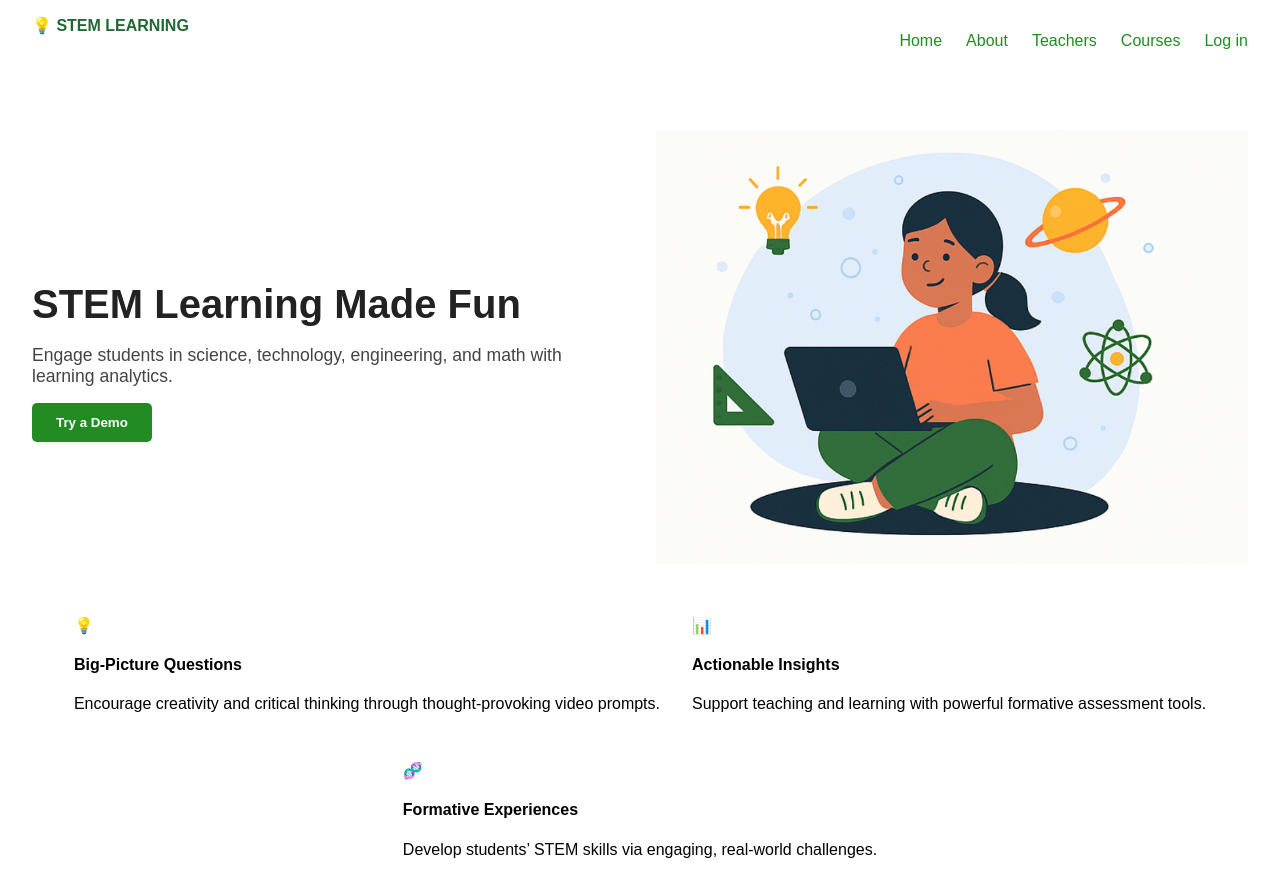
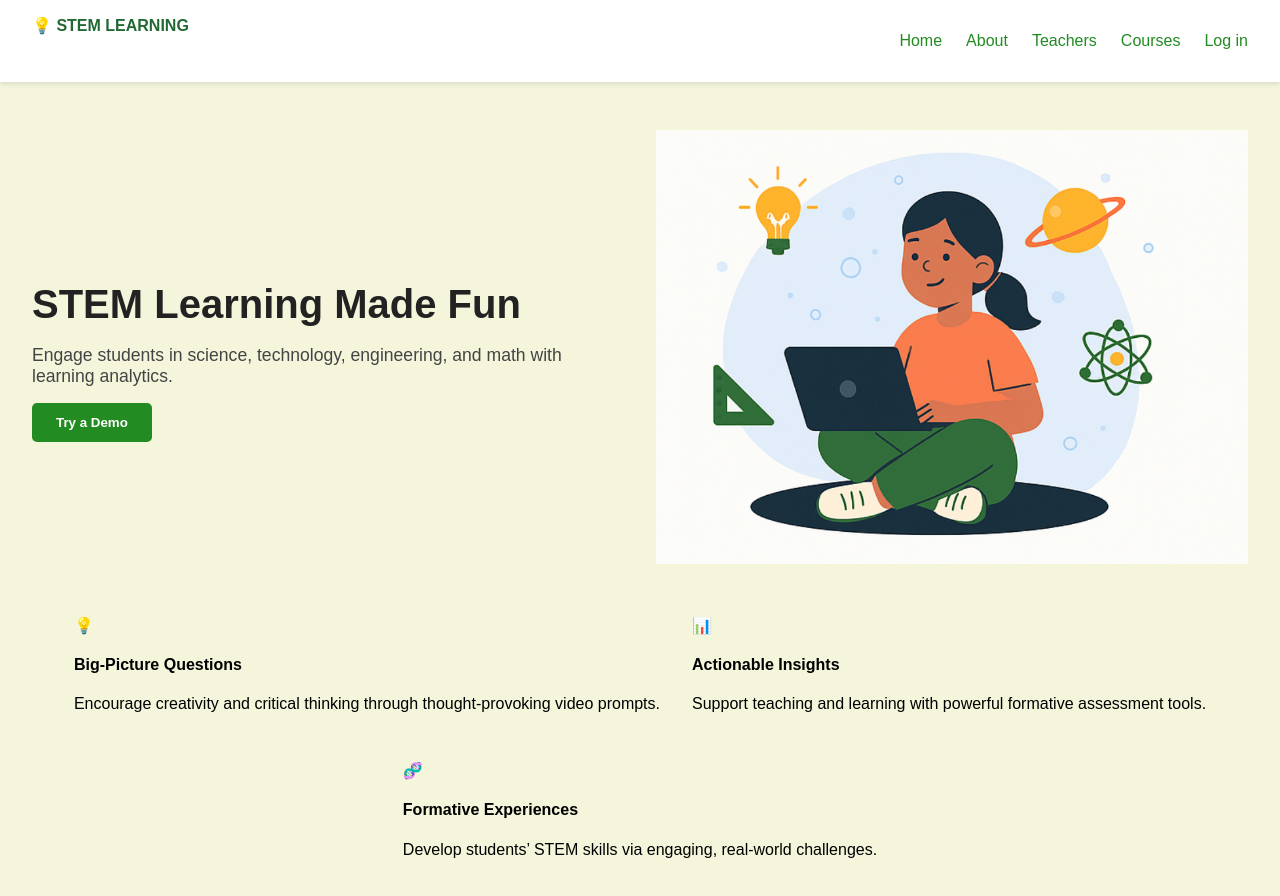
Before and after one commit to paingheinkyaw1/stemlearning_demo, a React (Create React App) app: page / in a window 1280 px wide. Shown: the top 896 px of the page. Built offline with nearby package versions, Linux system fonts and the light colour scheme.

Commit message:
Update HeroSection.css

```diff
--- a/src/HeroSection.css
+++ b/src/HeroSection.css
@@ -1,6 +1,6 @@
 .hero {
   padding: 3rem 2rem;
-  background: white;
+  background: transparent;
 }
 
 .hero-top {
```
